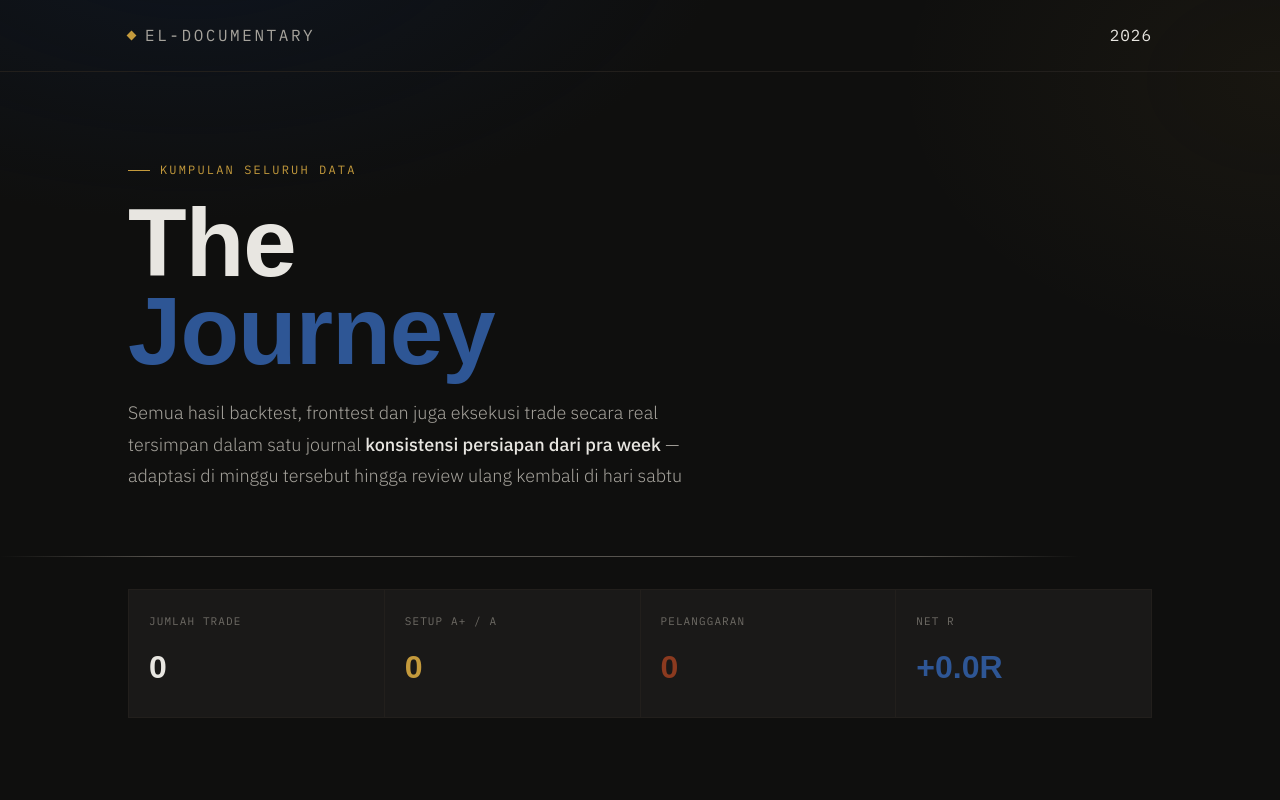
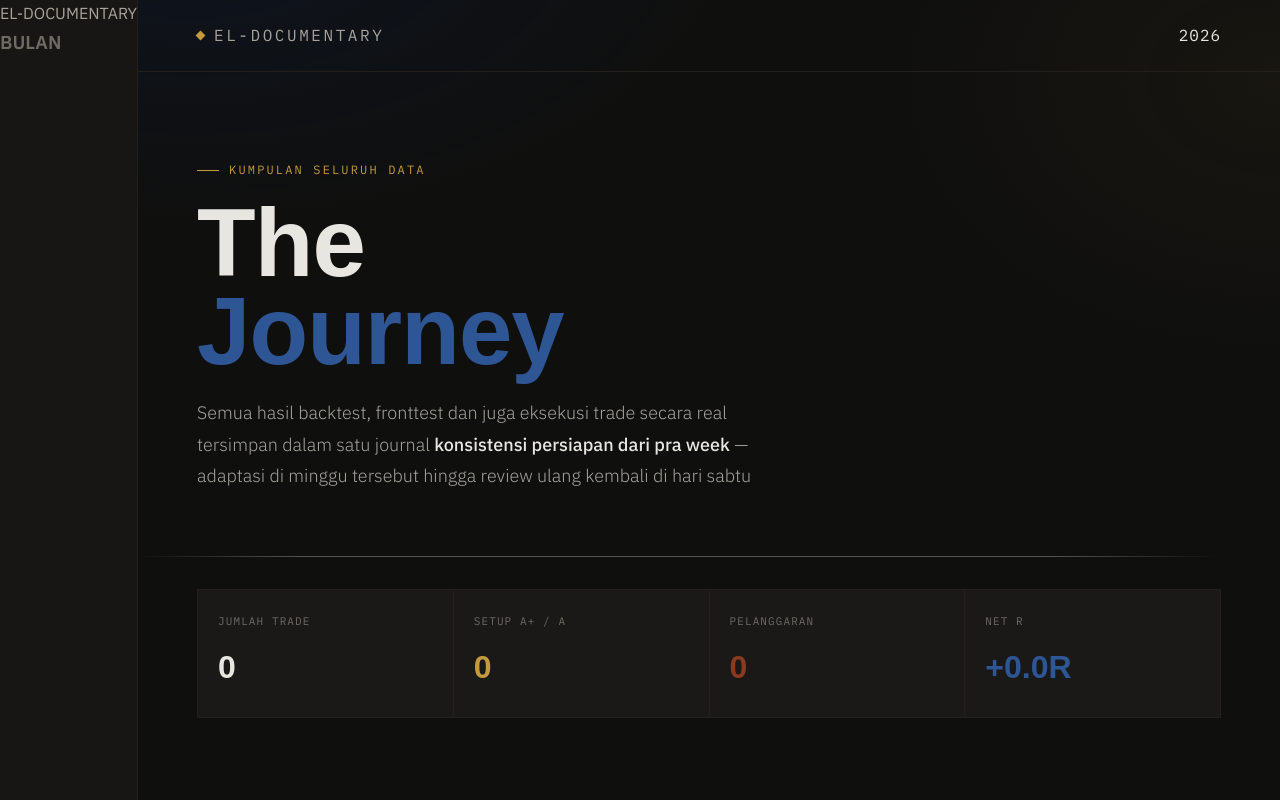
Before and after one commit to Eleven-stack11/the-tempering, a Next.js app: page / in a window 1280 px wide. Shown: the top 800 px of the page. Built offline with nearby package versions, Linux system fonts and the light colour scheme; a web font is replaced by a local one.

Commit message:
Update layout.tsx

```diff
--- a/app/layout.tsx
+++ b/app/layout.tsx
@@ -1,8 +1,9 @@
 import type { Metadata } from "next";
 import "./globals.css";
+import Sidebar from "./components/Sidebar";
 
 export const metadata: Metadata = {
-  title: "The Tempering — 2026",
+  title: "EL-Documentary — Trading Journal",
   description: "Jurnal trading yang jujur.",
 };
 
@@ -13,32 +14,10 @@ export default function RootLayout({
 }) {
   return (
     <html lang="id">
-      <head>
-        {/* Script untuk animasi blade-rule (sweep once when scrolled into view) */}
-        <script
-          dangerouslySetInnerHTML={{
-            __html: `
-              document.addEventListener('DOMContentLoaded', () => {
-                const rules = document.querySelectorAll('.blade-rule.on-scroll');
-                if ('IntersectionObserver' in window && rules.length){
-                  const io = new IntersectionObserver((entries) => {
-                    entries.forEach(entry => {
-                      if (entry.isIntersecting){
-                        entry.target.classList.add('lit');
-                        io.unobserve(entry.target);
-                      }
-                    });
-                  }, { threshold: 0.4 });
-                  rules.forEach(r => io.observe(r));
-                } else {
-                  rules.forEach(r => r.classList.add('static'));
-                }
-              });
-            `,
-          }}
-        />
-      </head>
-      <body>{children}</body>
+      <body className="bg-[#0F0F0E] text-[#E8E6E1] antialiased flex">
+        <Sidebar />
+        <main className="flex-1 overflow-auto min-h-screen">{children}</main>
+      </body>
     </html>
   );
 }
```
